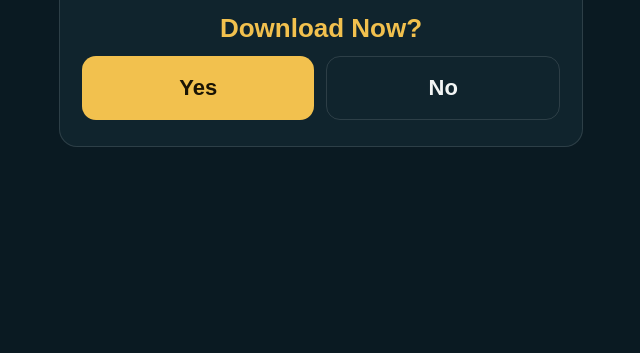
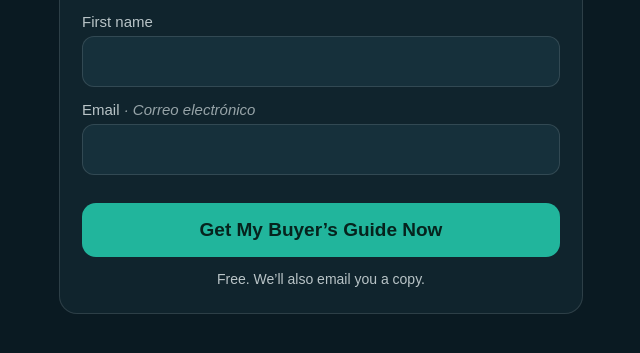
Before and after one commit to BobDucey/Bowrider.us, a plain HTML site: page miami-fl-report.html in a window 1280 px wide. Shown: the part 275-628 px from the top of the page, without its empty margins (319-959 px from the left). Drawn offline with Linux system fonts and the light colour scheme; no server answers.

Commit message:
Miami guide page: show sign-up form right away (remove Yes/No step)
Co-Authored-By: Claude Opus 5.5 <noreply@anthropic.com>
Claude-Session: https://claude.ai/code/session_01DHhWjQzMTNTEAhTPpW9zhu

```diff
--- a/miami-fl-report.html
+++ b/miami-fl-report.html
@@ -53,12 +53,12 @@ button.yes{background:var(--gold);color:#1a1405}
 <div class="card" id="formCard">
 <img class="avatar" src="/capt-bob-avatar.png" alt="Capt. Bob">
 <h1>Free 2026 Miami Bowrider Buyer’s Guide</h1>
-<div class="ask" id="askStep">
+<div class="ask" id="askStep" hidden>
 <p class="q">Download Now?</p>
 <div class="yn"><button type="button" class="yes" id="yesStart">Yes</button><button type="button" class="alt" id="noStart">No</button></div>
 </div>
 <p class="mailnote" id="mailNote" hidden>No problem. We’ll email it to you.</p>
-<form id="reportForm" novalidate hidden>
+<form id="reportForm" novalidate>
 <div style="display:flex;flex-direction:column;gap:14px">
 <div><label for="fname">First name</label><input id="fname" name="fname" autocomplete="given-name" required maxlength="60"></div>
 <div><label for="email">Email <span class="es">· Correo electrónico</span></label><input id="email" name="email" type="email" inputmode="email" autocomplete="email" required maxlength="200"></div>
```
